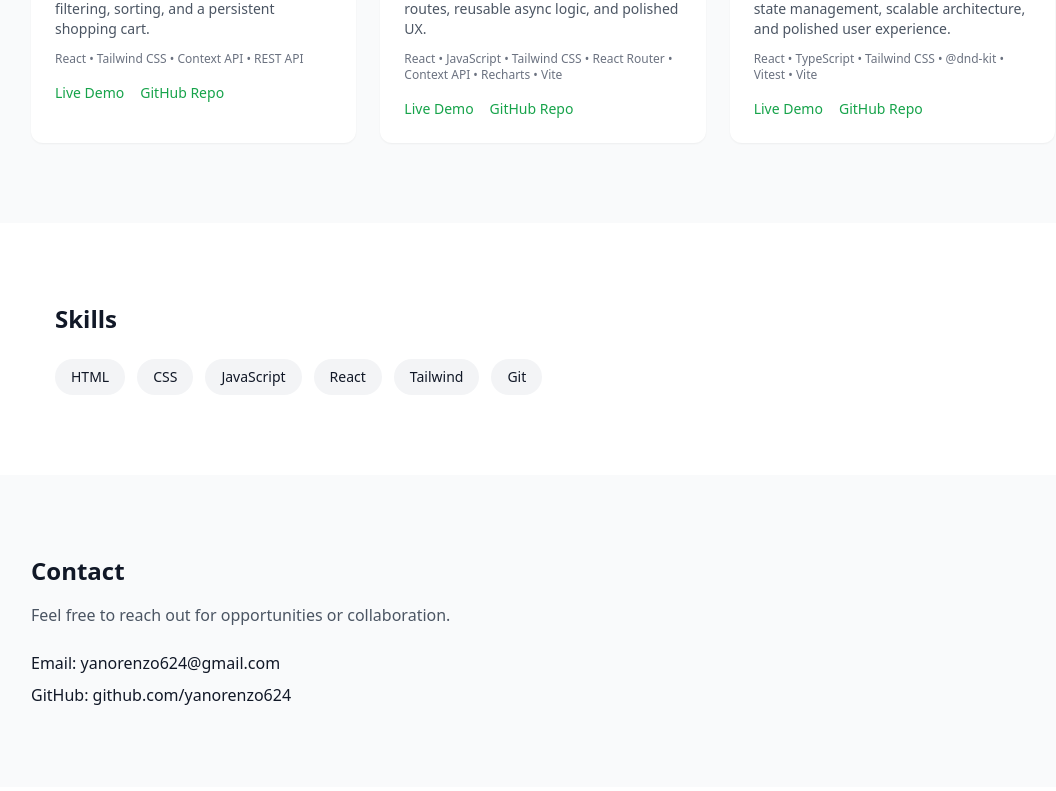
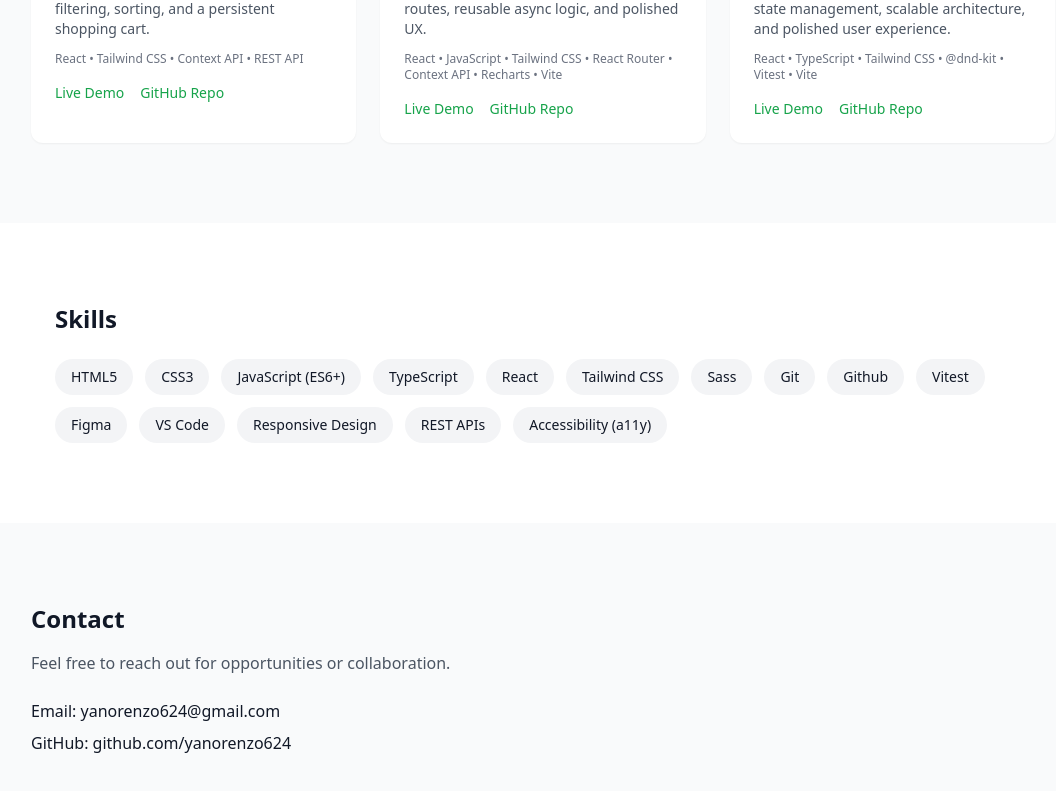
Before and after one commit to yanorenzo624/portfolio, a React (Vite) app: page / in a window 1280 px wide. Shown: the part 1301-2092 px from the top of the page, without its empty margins (97-1153 px from the left). Built offline with nearby package versions, Linux system fonts and the light colour scheme.

Commit message:
updated skills

```diff
--- a/src/components/Skills.jsx
+++ b/src/components/Skills.jsx
@@ -12,7 +12,13 @@ const Skills = () => {
                 whileInView="visible"
                 viewport={{ once: true }}
             >
-                {["HTML", "CSS", "JavaScript", "React", "Tailwind", "Git"].map(skill => (
+                {[
+                    "HTML5", "CSS3", "JavaScript (ES6+)",
+                    "TypeScript", "React", "Tailwind CSS",
+                    "Sass", "Git", "Github", "Vitest", "Figma",
+                    "VS Code", "Responsive Design", "REST APIs",
+                    "Accessibility (a11y)"
+                ].map(skill => (
                     <motion.span
                         key={skill}
                         variants={fadeUp}
```
